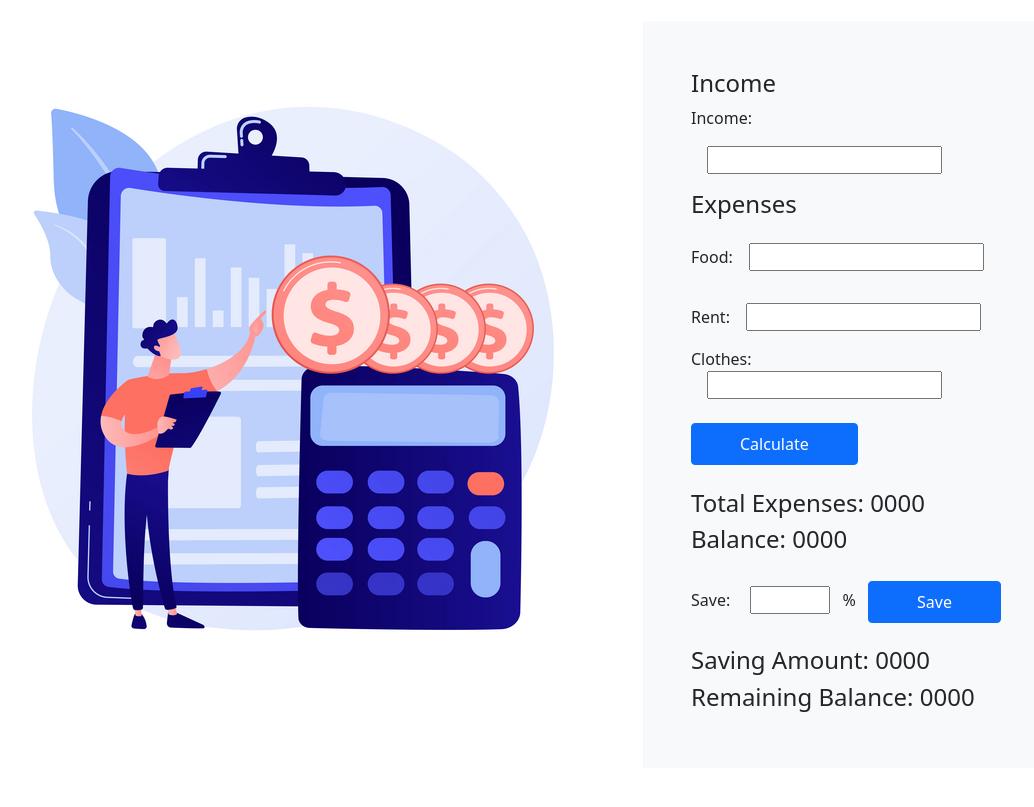
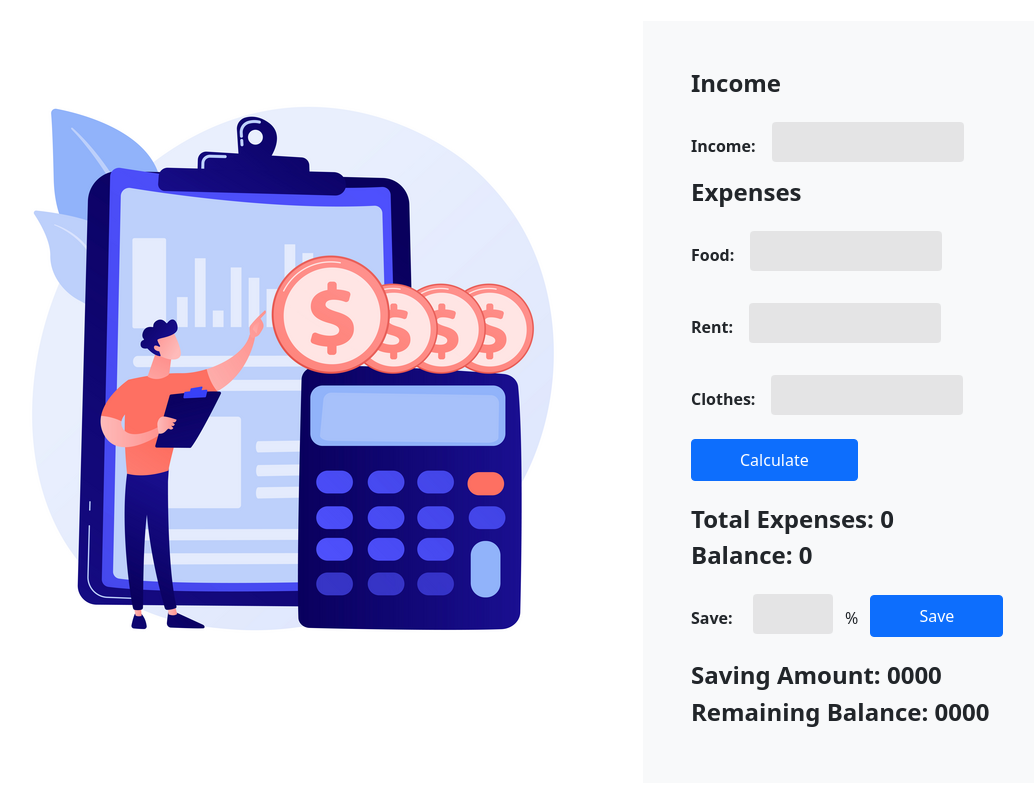
Before and after one commit to Fahimmuntasir1/Money-master, a plain HTML site: page index.html in a window 1280 px wide. Shown: the part 147-954 px from the top of the page, without its empty margins (93-1127 px from the left). Drawn offline with nearby package versions, Linux system fonts and the light colour scheme.

Commit message:
some javascript code added

```diff
--- a/css/style.css
+++ b/css/style.css
@@ -1,5 +1,15 @@
+
 * {
   margin: 0;
   padding: 0;
   box-sizing: border-box;
 }
+.background{
+    background-color: rgba(189, 189, 189, 0.342);
+    border: none;
+    font-size: 25px;
+    font-weight: bold;
+    height: 40px;
+    width: 60%;
+    border-radius: 4px;
+}
--- a/index.html
+++ b/index.html
@@ -13,7 +13,7 @@
 <body>
     <!----------- header starting ------------->
    <header>
-       <h1 class="text-center p-5">INP BANK</h1>
+       <h1 class="text-center p-5 fw-bold">INTERNATIONAL NON-PROFIT BANK</h1>
    </header>
    <!------------ main starting --------------->
    <main>
@@ -22,30 +22,30 @@
         <img class="" src="images/bank-img.png" alt="">
         </div>
         <div class="right-side bg-light p-5">
-            <div class="income"><div class="title"><h4>Income</h4></div>
-                <p class="d-inline">Income:</p><input  class="m-3"type="text">
+            <div class="income"><div class="title"><h4 class="fw-bold">Income</h4></div>
+                <p class="d-inline fw-bold">Income:</p><input id="my-income"  class="m-3 background"type="text" required>
             </div>
             <div>
-                <div class="Expenses"><h4>Expenses</h4></div>
+                <div class="Expenses"><h4 class="fw-bold">Expenses</h4></div>
                 <div class="d-inline">
-                <p class="d-inline">Food:</p><input class="m-3" type="text">
+                <p class="d-inline fw-bold">Food:</p><input id="food" class="m-3 background" type="text" required>
                 <br>
-                <p class="d-inline">Rent:</p><input class="m-3" type="text">
+                <p class="d-inline fw-bold">Rent:</p><input id="rent" class="m-3 background" type="text" required>
                 <br>
-                <p class="d-inline">Clothes:</p><input class="mx-3" type="text">
+                <p class="d-inline fw-bold">Clothes:</p><input id="clothes" class="mx-3 mt-3 background" type="text" required>
                 </div>
             </div>
-            <button class="btn btn-primary px-5 py-2 d-block my-4">Calculate</button>
-            <h4>Total Expenses: <span id="total-expenses">0000</span> </h4>
-            <h4>Balance: <span id="banance">0000</span> </h4>
+            <button class="btn btn-primary px-5 py-2 d-block my-4" id="calculate-btn">Calculate</button>
+            <h4 class="fw-bold">Total Expenses: <span id="total-expenses">0</span> </h4>
+            <h4 class="fw-bold">Balance: <span id="balance">0</span> </h4>
             <div class="my-3">
-                <p class="d-inline">Save:</p>
-                <input class="my-3 ms-3 w-25" type="text">
+                <p class="d-inline fw-bold">Save:</p>
+                <input class="py-2 ms-3 mt-2 w-25 background" type="text" required>
                 <p class="d-inline mx-2">%</p>
-                <button class="btn btn-primary px-5 py-2 ">Save</button>
+                <button class="btn btn-primary px-5 py-2 mb-2">Save</button>
             </div>
-            <h4>Saving Amount: <span>0000</span> </h4>
-            <h4>Remaining Balance: <span>0000</span> </h4>
+            <h4 class="fw-bold">Saving Amount: <span>0000</span> </h4>
+            <h4 class="fw-bold">Remaining Balance: <span>0000</span> </h4>
 
         </div>
     </section>
--- a/js/app.js
+++ b/js/app.js
@@ -1 +1,14 @@
-console.log('hello world!!');
+
+document.getElementById("calculate-btn").addEventListener("click", function () {
+  const income = document.getElementById("my-income").value;
+  const food = document.getElementById("food").value;
+  const rent = document.getElementById("rent").value;
+  const clothes = document.getElementById("clothes").value;
+  const totalExpenses =
+    parseFloat(food) + parseFloat(rent) + parseFloat(clothes);
+  const displayExpenses = document.getElementById("total-expenses");
+  displayExpenses.innerText = totalExpenses;
+  const displayBalance = document.getElementById("balance");
+  displayBalance.innerText = income - totalExpenses;
+});
+document.getElementById()
```
